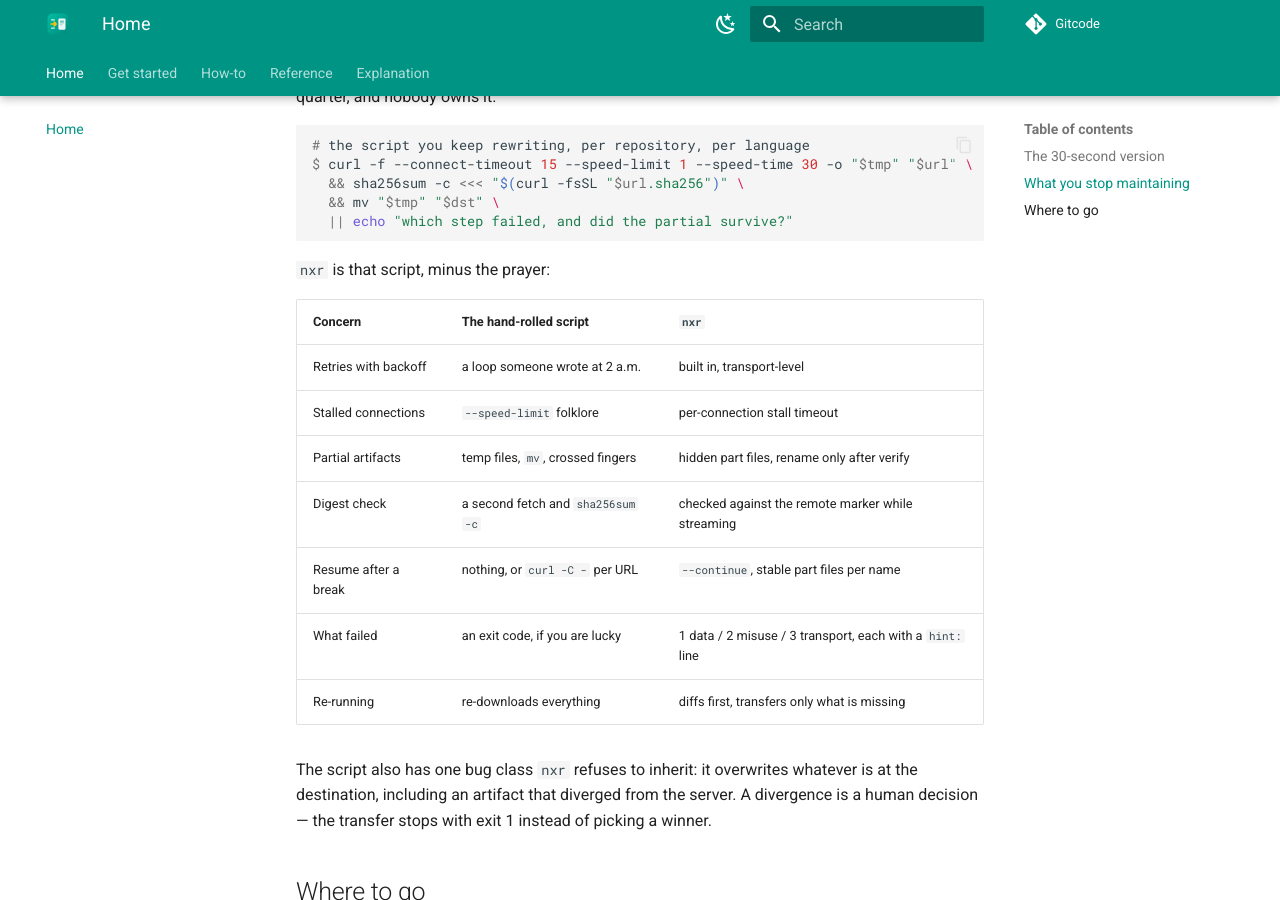
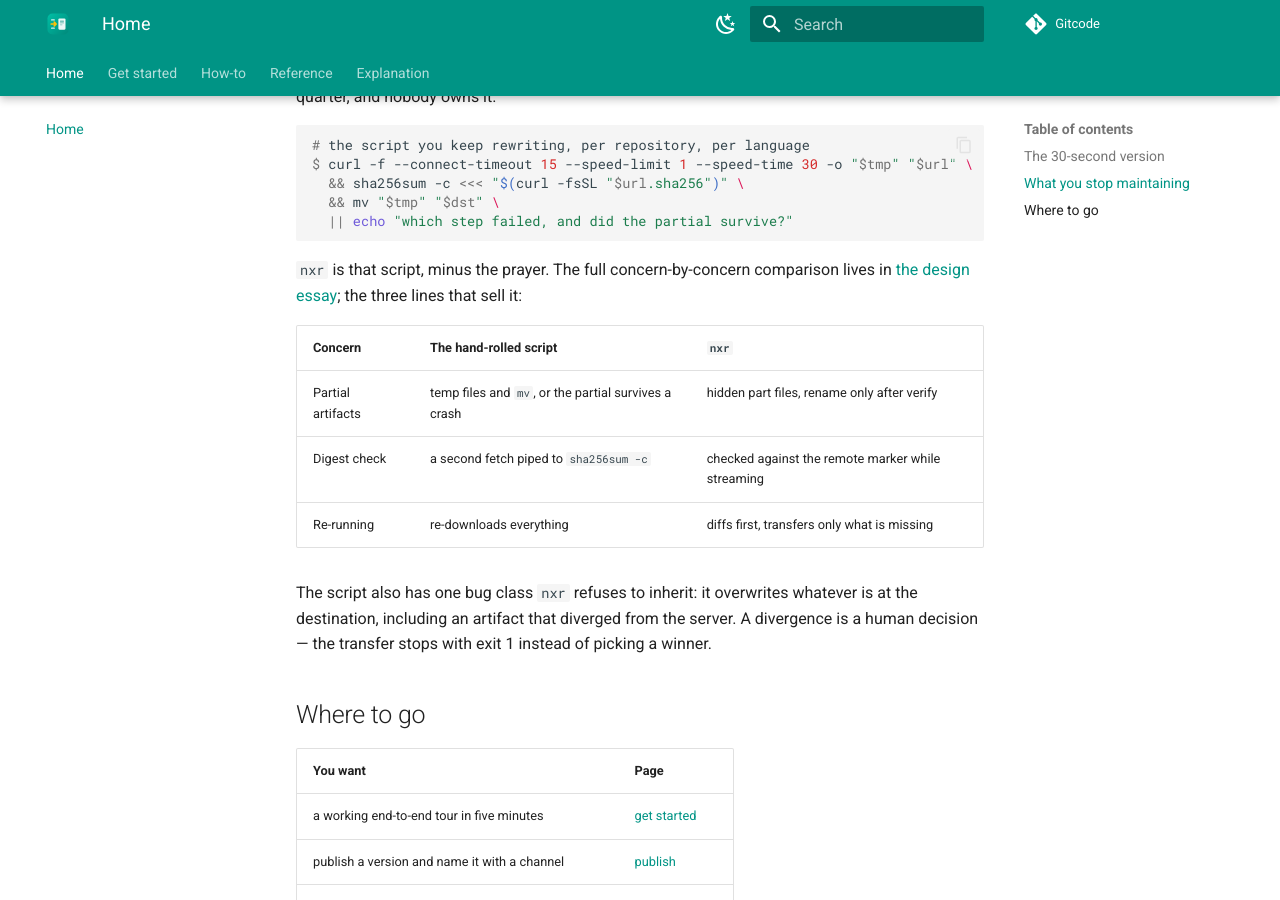
Before and after one commit to Lipen/nexus-raw, an MkDocs documentation site: the page built from docs/index.md, in a window 1280 px wide and 900 px high, scrolled down 2047 px. Built offline with MkDocs 1.6.1 and Material for MkDocs 9.7.7, drawn with Linux system fonts in a browser that asks for light colours.

Commit message:
docs: move curl comparison to design, excerpt on landing

````diff
--- a/docs/index.md
+++ b/docs/index.md
@@ -66,16 +66,13 @@ $ curl -f --connect-timeout 15 --speed-limit 1 --speed-time 30 -o "$tmp" "$url"
   || echo "which step failed, and did the partial survive?"
 ```
 
-`nxr` is that script, minus the prayer:
+`nxr` is that script, minus the prayer.
+The full concern-by-concern comparison lives in [the design essay](explanation/design.md#the-curl-model); the three lines that sell it:
 
 | Concern | The hand-rolled script | `nxr` |
 | :-- | :-- | :-- |
-| Retries with backoff | a loop someone wrote at 2 a.m. | built in, transport-level |
-| Stalled connections | `--speed-limit` folklore | per-connection stall timeout |
-| Partial artifacts | temp files, `mv`, crossed fingers | hidden part files, rename only after verify |
-| Digest check | a second fetch and `sha256sum -c` | checked against the remote marker while streaming |
-| Resume after a break | nothing, or `curl -C -` per URL | `--continue`, stable part files per name |
-| What failed | an exit code, if you are lucky | 1 data / 2 misuse / 3 transport, each with a `hint:` line |
+| Partial artifacts | temp files and `mv`, or the partial survives a crash | hidden part files, rename only after verify |
+| Digest check | a second fetch piped to `sha256sum -c` | checked against the remote marker while streaming |
 | Re-running | re-downloads everything | diffs first, transfers only what is missing |
 
 The script also has one bug class `nxr` refuses to inherit: it overwrites whatever is at the destination, including an artifact that diverged from the server.
````
Also changed, not shown: docs/explanation/design.md (+13 -0 lines).
